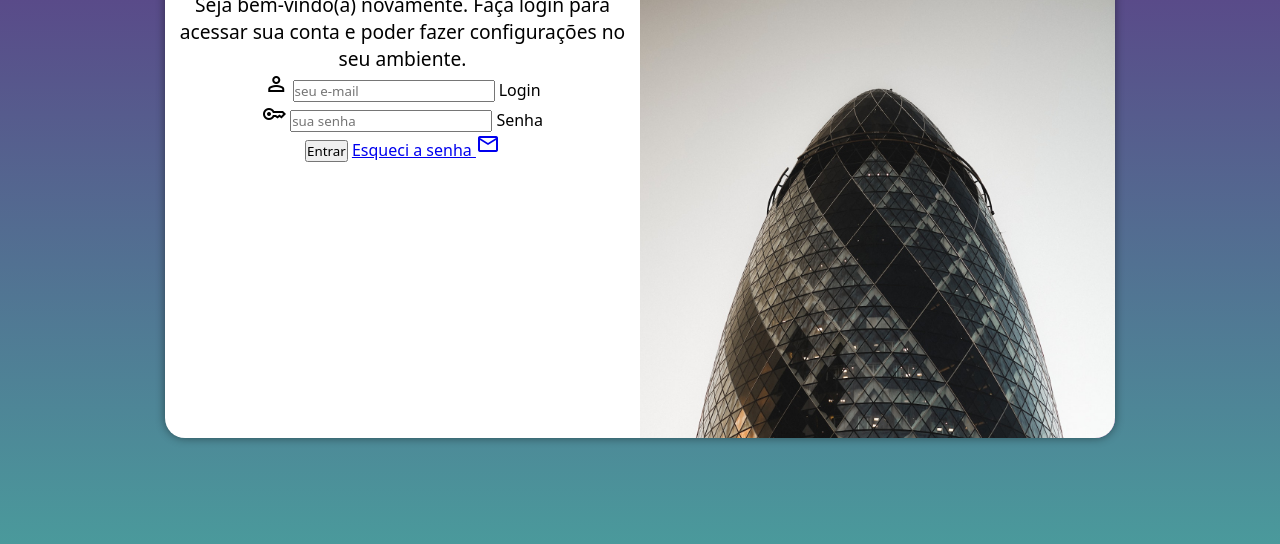
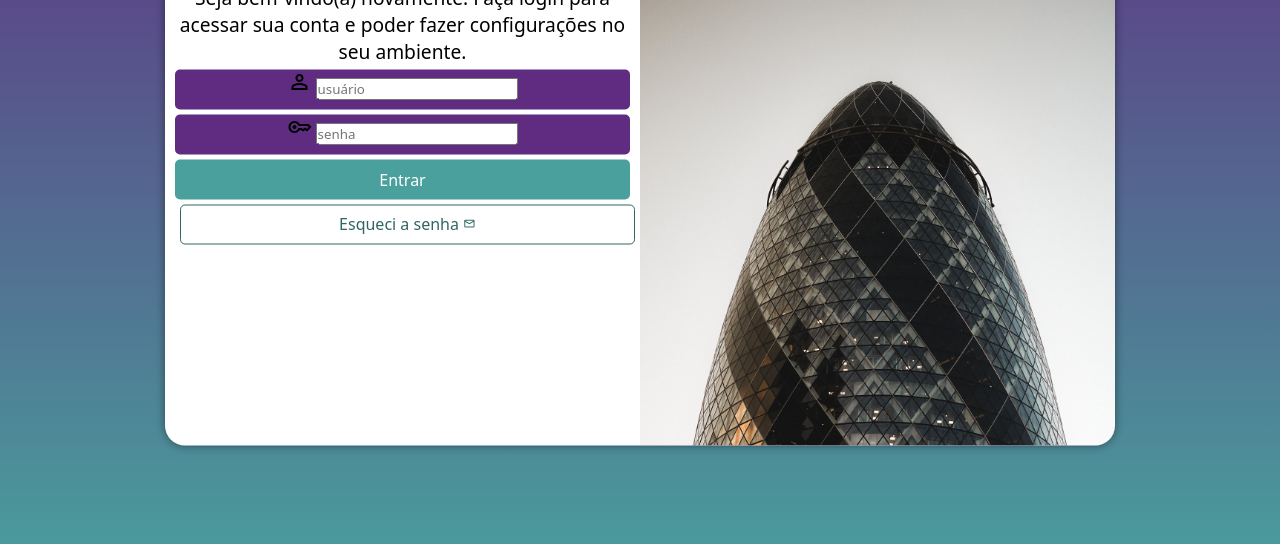
Before and after one commit to ruankevin1/projeto-login, a plain HTML site: page index.html in a window 1280 px wide. Shown: the part 212-756 px from the top of the page. Drawn offline with nearby package versions, Linux system fonts and the light colour scheme.

Commit message:
criei estilos para o forms

```diff
--- a/estilos/style.css
+++ b/estilos/style.css
@@ -36,7 +36,7 @@ section#login {
 
     background-color: white;
     width: 250px;
-    height: 500px;
+    height: 515px;
     border-radius: 20px;
     box-shadow: 0px 0px 10px rgba(0, 0, 0, 0.450);
 
@@ -65,3 +65,55 @@ div#formulario {
 div#formulario > p {
     font-size: 0.8em;
 }
+
+form > div.campo {
+    background-color:  #5f2c82;
+    width: 100%;
+    height: 40px;
+    border-radius: 5px;
+    margin: 5px 0px 5px 0px;
+    display: block;
+}
+
+div.campo > label {
+    display: none;
+}
+
+form > input[type=submit] {
+    display: block;
+    font-size: 1em;
+    width: 100%;
+    height: 40px;
+    background-color: #49a09d;
+    color: white;
+    border: none;
+    border-radius: 5px;
+    cursor: pointer;
+}
+
+form > input[type=submit]:hover {
+    background-color: #2f6664;
+}
+
+form > a.botao {
+    display: block;
+    text-align: center;
+    font-size: 1em;
+    width: 100%;
+    height: 40px;
+    padding-top: 7px;
+    margin: 5px;
+    color: #2f6664;
+    background-color: white;
+    border: 1px solid #2f6664;
+    border-radius: 5px;
+    text-decoration: none;
+}
+
+form > a.botao:hover {
+    background-color: #5ac7c3;
+}
+
+form > a.botao > span {
+    font-size: 0.8em;
+}
--- a/index.html
+++ b/index.html
@@ -20,11 +20,11 @@
                 <p>Seja bem-vindo(a) novamente. Faça login para acessar sua conta e poder fazer configurações no seu ambiente.</p>
                 <form action="login.php" method="post" autocomplete="on">
 
-                    <div class="login">
+                    <div class="campo">
                         <span class="material-symbols-outlined">
                             person
                         </span>
-                        <input type="email" name="login" id="ilogin" placeholder="seu e-mail" autocomplete="email" required maxlength="30">
+                        <input type="email" name="login" id="ilogin" placeholder="usuário" autocomplete="email" required maxlength="30">
                         <label for="ilogin">Login</label>
                     </div>
 
@@ -32,11 +32,11 @@
                         <span class="material-symbols-outlined">
                             key
                         </span>
-                        <input type="password" name="senha" id="isenha" placeholder="sua senha" autocomplete="current-password" required minlength="8" maxlength="20">
+                        <input type="password" name="senha" id="isenha" placeholder="senha" autocomplete="current-password" required minlength="8" maxlength="20">
                         <label for="isenha">Senha</label>
                     </div>
                     <input type="submit" value="Entrar">
-                    <a href="esqueci.html">Esqueci a senha
+                    <a href="esqueci.html" class="botao">Esqueci a senha
                         <span class="material-symbols-outlined">
                             mail
                         </span>
```
